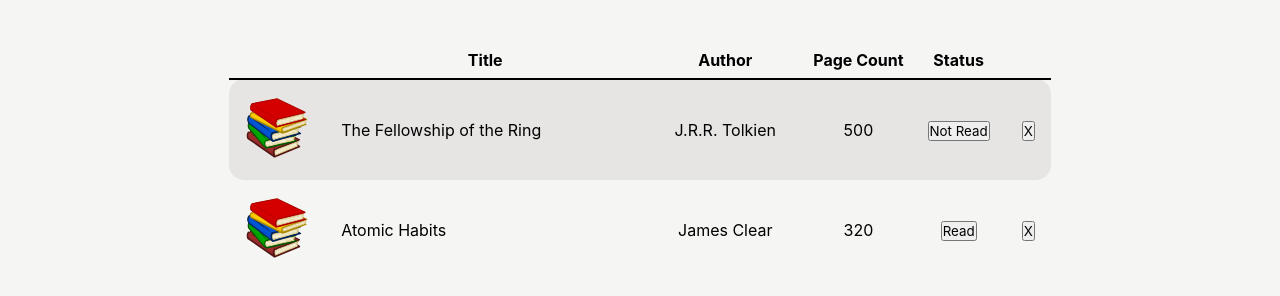
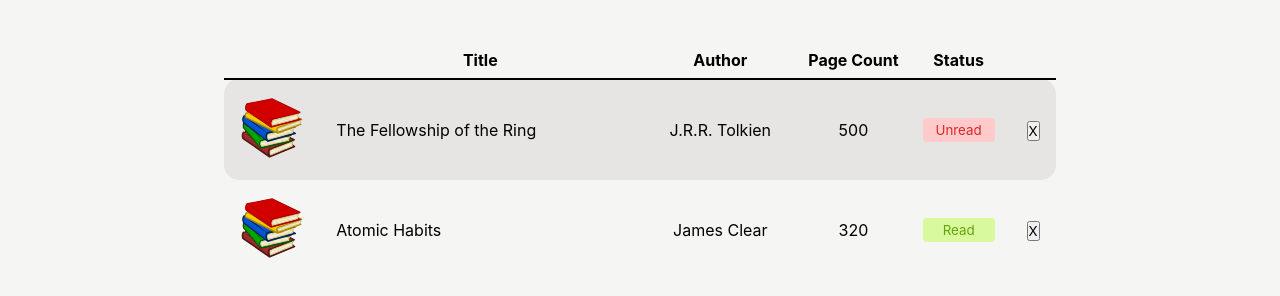
Before and after one commit to UnUsuarioMas67/library-app, a plain HTML site: page index.html in a window 1280 px wide. Shown: the part 342-638 px from the top of the page. Drawn offline with Linux system fonts and the light colour scheme; a web font is replaced by a local one.

Commit message:
Style toggle read button

```diff
--- a/index.js
+++ b/index.js
@@ -22,7 +22,8 @@ function deleteBookFromLibrary(bookIndex) {
 
 function toggleBookReadStatus(bookIndex, btn) {
   myLibrary[bookIndex].finished = !myLibrary[bookIndex].finished;
-  btn.textContent = myLibrary[bookIndex].finished ? "Read" : "Not Read";
+  btn.classList.toggle("not-read");
+  btn.textContent = myLibrary[bookIndex].finished ? "Read" : "Unread";
 }
 
 const tableBody = document.querySelector("tbody");
@@ -84,7 +85,10 @@ function createTableRowFromBook(book, index) {
   const readCell = document.createElement("td");
   const readBtn = document.createElement("button");
   readBtn.classList.add("read-btn");
-  readBtn.textContent = book.finished ? "Read" : "Not Read";
+  if (!book.finished) {
+    readBtn.classList.add("not-read");
+  }
+  readBtn.textContent = book.finished ? "Read" : "Unread";
   readBtn.addEventListener("click", () => {
     toggleBookReadStatus(index, readBtn);
   });
--- a/style.css
+++ b/style.css
@@ -121,3 +121,18 @@ td:not(.title) {
 tr:nth-child(odd) td {
   background-color: #e7e5e4;
 }
+
+.read-btn {
+  width: 4.5rem;
+  padding: 0.25rem 0;
+  border: none;
+  border-radius: 4px;
+
+  background-color: #d9f99d;
+  color: #65a30d;
+}
+
+.read-btn.not-read {
+  background-color: #fecaca;
+  color: #dc2626;
+}
```
